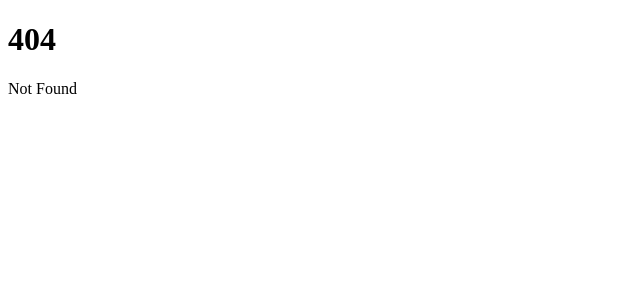
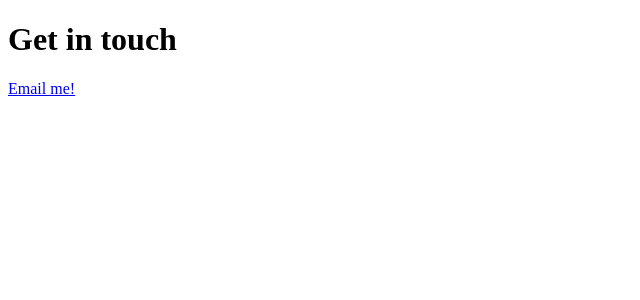
Before and after one commit to wittevrongelthibaut/personal-website, a SvelteKit app: page /contact in a window 1280 px wide. Before the commit this address had no page. Shown: the top 300 px of the page, without its empty margins (0-640 px from the left). Built offline with nearby package versions, Linux system fonts and the light colour scheme.

Commit message:
add contact page

```diff
--- /dev/null
+++ b/src/routes/contact/+page.svelte
@@ -0,0 +1,3 @@
+<h1>Get in touch</h1>
+
+<p><a href="mailto:me@my.tld">Email me!</a></p>
```
